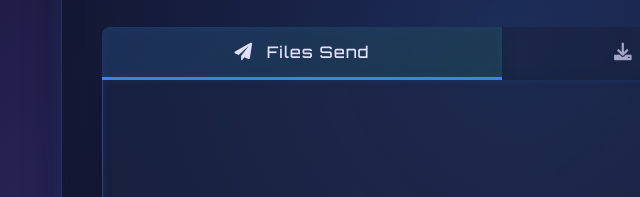
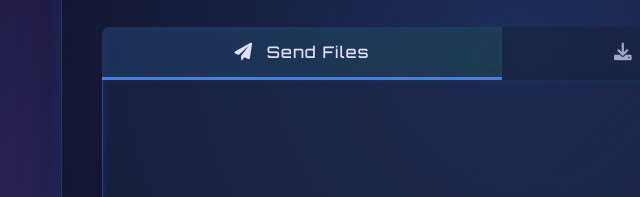
Before and after one commit to ratheesh-aot/filesenderP2P, a website: page public/index.html in a window 1280 px wide. Shown: the part 488-685 px from the top of the page, 138-778 px from the left. Drawn offline with Linux system fonts and the light colour scheme.

Commit message:
Fix tab label

```diff
--- a/public/index.html
+++ b/public/index.html
@@ -36,7 +36,7 @@
         </div>
 
         <div class="tabs-container">
-            <div class="tab active" data-tab="send"><i class="fas fa-paper-plane"></i> Files Send</div>
+            <div class="tab active" data-tab="send"><i class="fas fa-paper-plane"></i> Send Files</div>
             <div class="tab" data-tab="receive"><i class="fas fa-download"></i> Received Files</div>
         </div>
 
```
